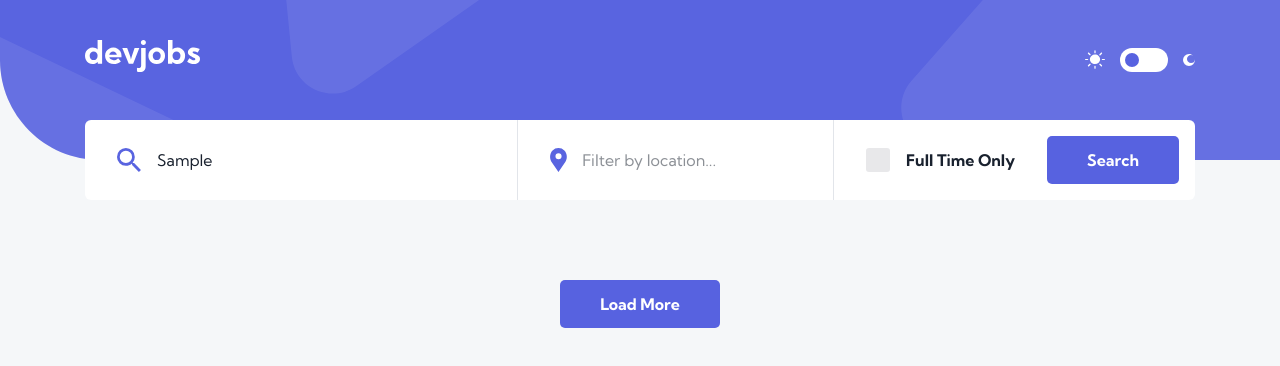
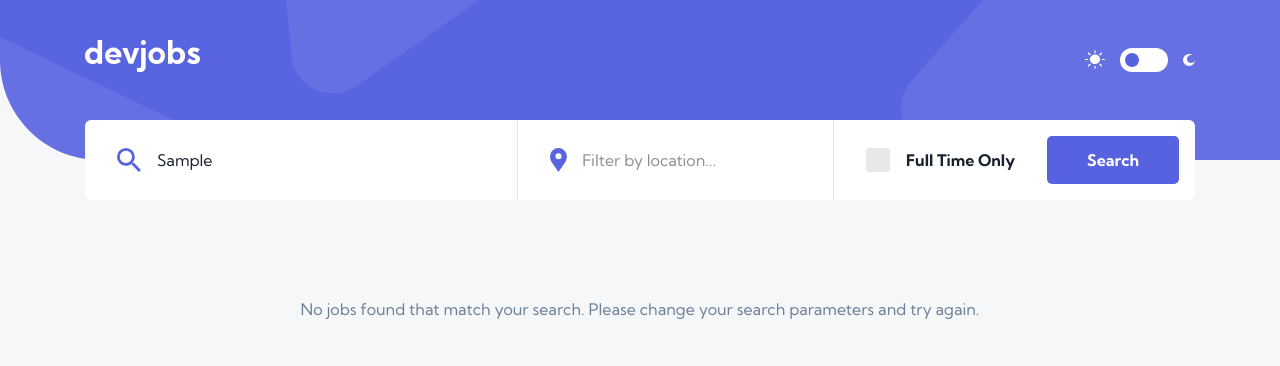
Before and after one commit to andreasremdt/fm-challenges, a React (Vite) app in the folder devjobs-web-app/: page / in a window 1280 px wide. Both pictures are taken after typing "Sample" into the empty fields and a click on the button "Search". Shown: the top 366 px of the page. Built offline with nearby package versions, Linux system fonts and the light colour scheme.

Commit message:
feat: add error, loading, and empty state

```diff
--- /dev/null
+++ b/devjobs-web-app/src/hooks/use-jobs-filter.ts
@@ -0,0 +1,39 @@
+import { useState } from "react";
+import type { SearchProps } from "../components/search-bar";
+import type { Job } from "../services/jobs";
+
+function useJobFilter(jobs: Job[]) {
+  const [searchProps, setSearchProps] = useState<SearchProps>({
+    search: "",
+    location: "",
+    fullTimeOnly: false,
+  });
+
+  const filteredJobs = jobs.filter((job) => {
+    if (searchProps.fullTimeOnly && job.contract !== "Full Time") {
+      return false;
+    }
+
+    if (searchProps.location.length > 0 && !job.location.includes(searchProps.location)) {
+      return false;
+    }
+
+    if (searchProps.search.length > 0) {
+      if (job.company.toLocaleLowerCase().includes(searchProps.search.toLocaleLowerCase())) {
+        return true;
+      }
+
+      if (job.position.toLocaleLowerCase().includes(searchProps.search.toLocaleLowerCase())) {
+        return true;
+      }
+
+      return false;
+    }
+
+    return true;
+  });
+
+  return { filteredJobs, setSearchProps };
+}
+
+export default useJobFilter;
--- a/devjobs-web-app/src/pages/home.styled.ts
+++ b/devjobs-web-app/src/pages/home.styled.ts
@@ -22,6 +22,20 @@ export const Container = styled.main`
   }
 `;
 
+export const EmptyState = styled.p`
+  justify-self: center;
+  grid-column: 1 / -1;
+`;
+
+export const ErrorState = styled.p`
+  grid-column: 1 / -1;
+  background-color: ${(props) => props.theme.colors.violet};
+  color: ${(props) => props.theme.colors.white};
+  border-radius: 6px;
+  padding: 20px;
+  text-align: center;
+`;
+
 export const LoadMoreButton = styled(Button)`
   justify-self: center;
   grid-column: 1 / -1;
--- a/devjobs-web-app/src/pages/home.tsx
+++ b/devjobs-web-app/src/pages/home.tsx
@@ -1,54 +1,38 @@
-import { useState } from "react";
-
 import * as Styled from "./home.styled";
 import JobPreview from "../components/job-preview";
-import SearchBar, { SearchProps } from "../components/search-bar";
+import SearchBar from "../components/search-bar";
 import useJobs from "../hooks/use-jobs";
+import useJobFilter from "../hooks/use-jobs-filter";
 
 function Home() {
-  const [searchProps, setSearchProps] = useState<SearchProps>({
-    search: "",
-    location: "",
-    fullTimeOnly: false,
-  });
   const { loading, jobs, error, loadMore } = useJobs();
-
   const locations = Array.from(new Set(jobs.map((job) => job.location)));
-
-  const filteredJobs = jobs.filter((job) => {
-    if (searchProps.fullTimeOnly && job.contract !== "Full Time") {
-      return false;
-    }
-
-    if (searchProps.location.length > 0 && !job.location.includes(searchProps.location)) {
-      return false;
-    }
-
-    if (searchProps.search.length > 0) {
-      if (job.company.toLocaleLowerCase().includes(searchProps.search.toLocaleLowerCase())) {
-        return true;
-      }
-
-      if (job.position.toLocaleLowerCase().includes(searchProps.search.toLocaleLowerCase())) {
-        return true;
-      }
-
-      return false;
-    }
-
-    return true;
-  });
+  const { filteredJobs, setSearchProps } = useJobFilter(jobs);
 
   return (
     <>
       <SearchBar availableLocations={locations} onSearch={setSearchProps} />
 
       <Styled.Container>
-        {filteredJobs.map((job) => (
-          <JobPreview key={job.id} job={job} />
-        ))}
+        {loading ? (
+          <Styled.EmptyState>Loading, please wait...</Styled.EmptyState>
+        ) : error ? (
+          <Styled.ErrorState>
+            Something went wrong getting the jobs. Sorry for that, please try again later.
+          </Styled.ErrorState>
+        ) : filteredJobs.length === 0 ? (
+          <Styled.EmptyState>
+            No jobs found that match your search. Please change your search parameters and try again.
+          </Styled.EmptyState>
+        ) : (
+          <>
+            {filteredJobs.map((job) => (
+              <JobPreview key={job.id} job={job} />
+            ))}
 
-        <Styled.LoadMoreButton onClick={loadMore}>Load More</Styled.LoadMoreButton>
+            <Styled.LoadMoreButton onClick={loadMore}>Load More</Styled.LoadMoreButton>
+          </>
+        )}
       </Styled.Container>
     </>
   );
```
